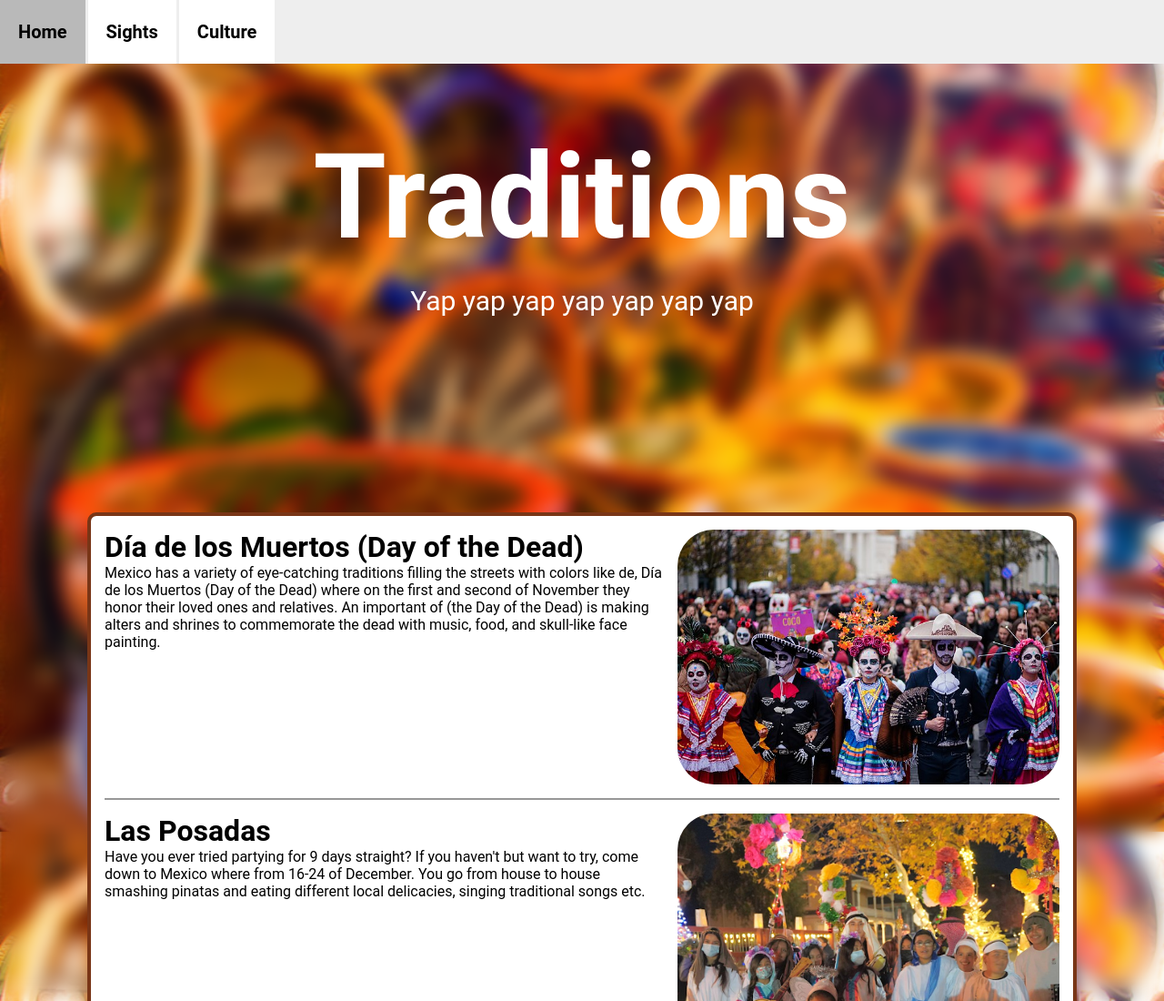
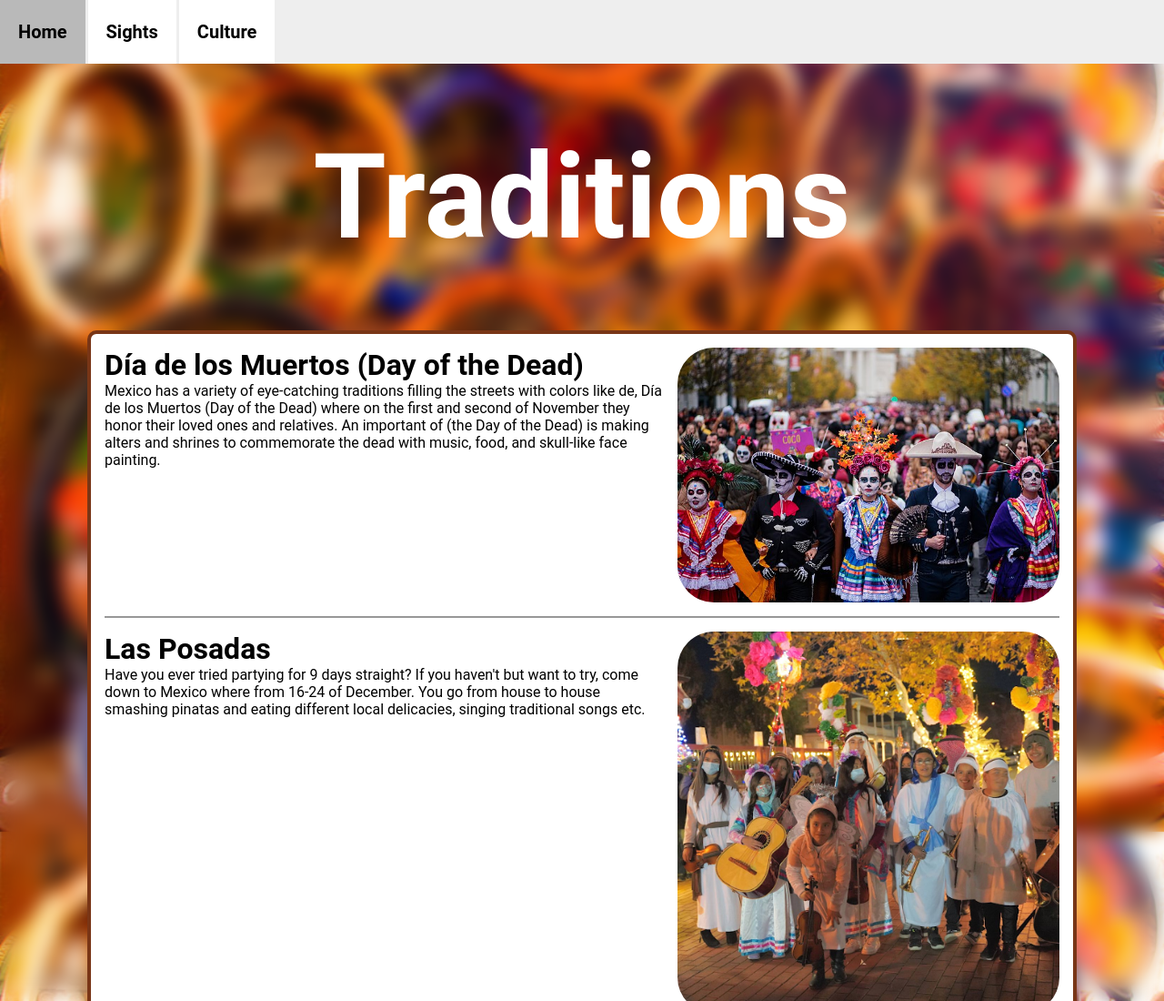
Before and after one commit to PhilipSjoblom/WebEngCountry, a plain HTML site: page traditions.html in a window 1280 px wide. Shown: the top 1100 px of the page at 91% size. Drawn offline with Linux system fonts and the light colour scheme.

Commit message:
I NEED TO REMOVE THE YAPPING

```diff
--- a/traditions.html
+++ b/traditions.html
@@ -25,9 +25,6 @@
         </nav>
 
         <h1 id="page-title">Traditions</h1>
-        <div id="cintro-text">
-            Yap yap yap yap yap yap yap
-        </div>
 
         <div id="page-content">
             <div class="section">
```
